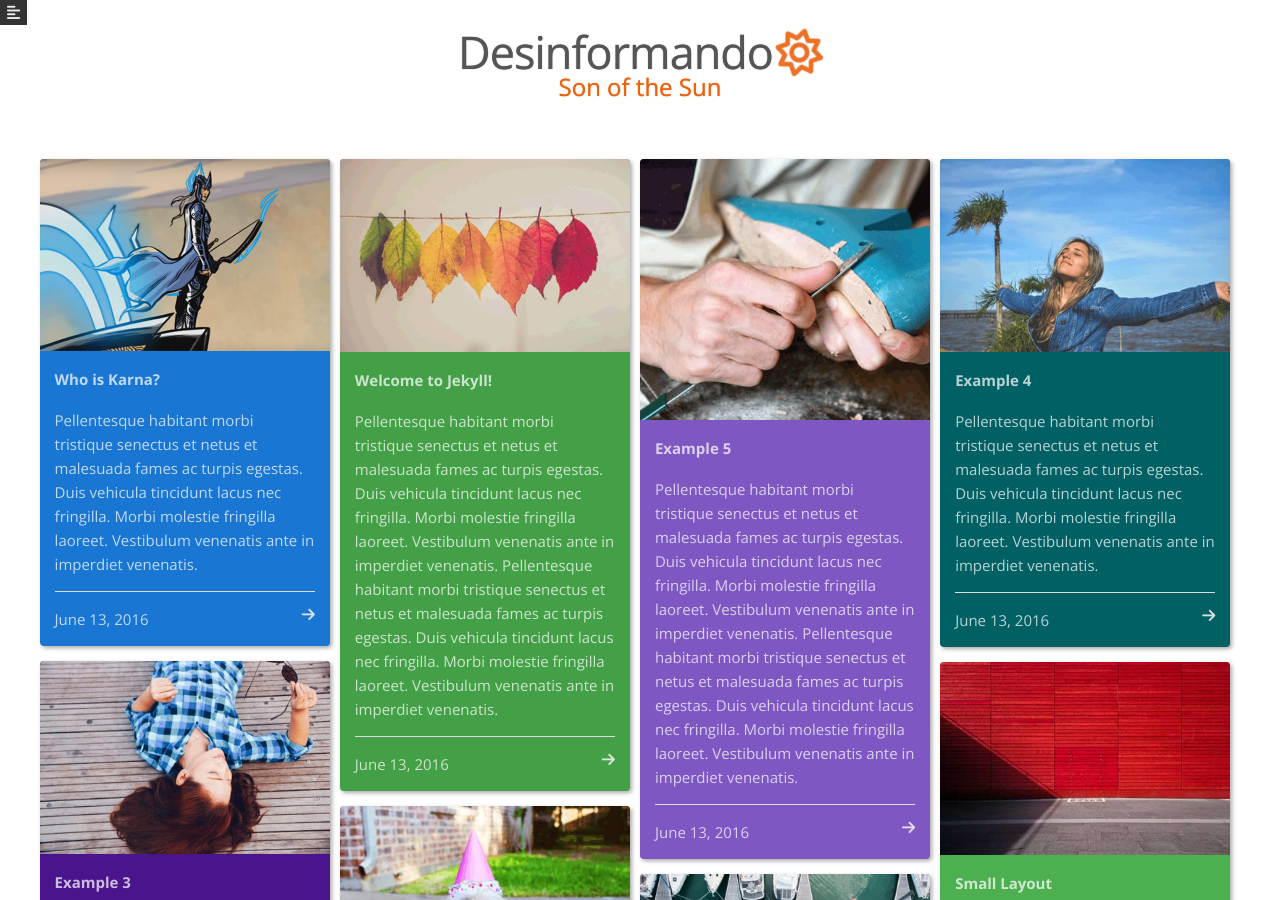
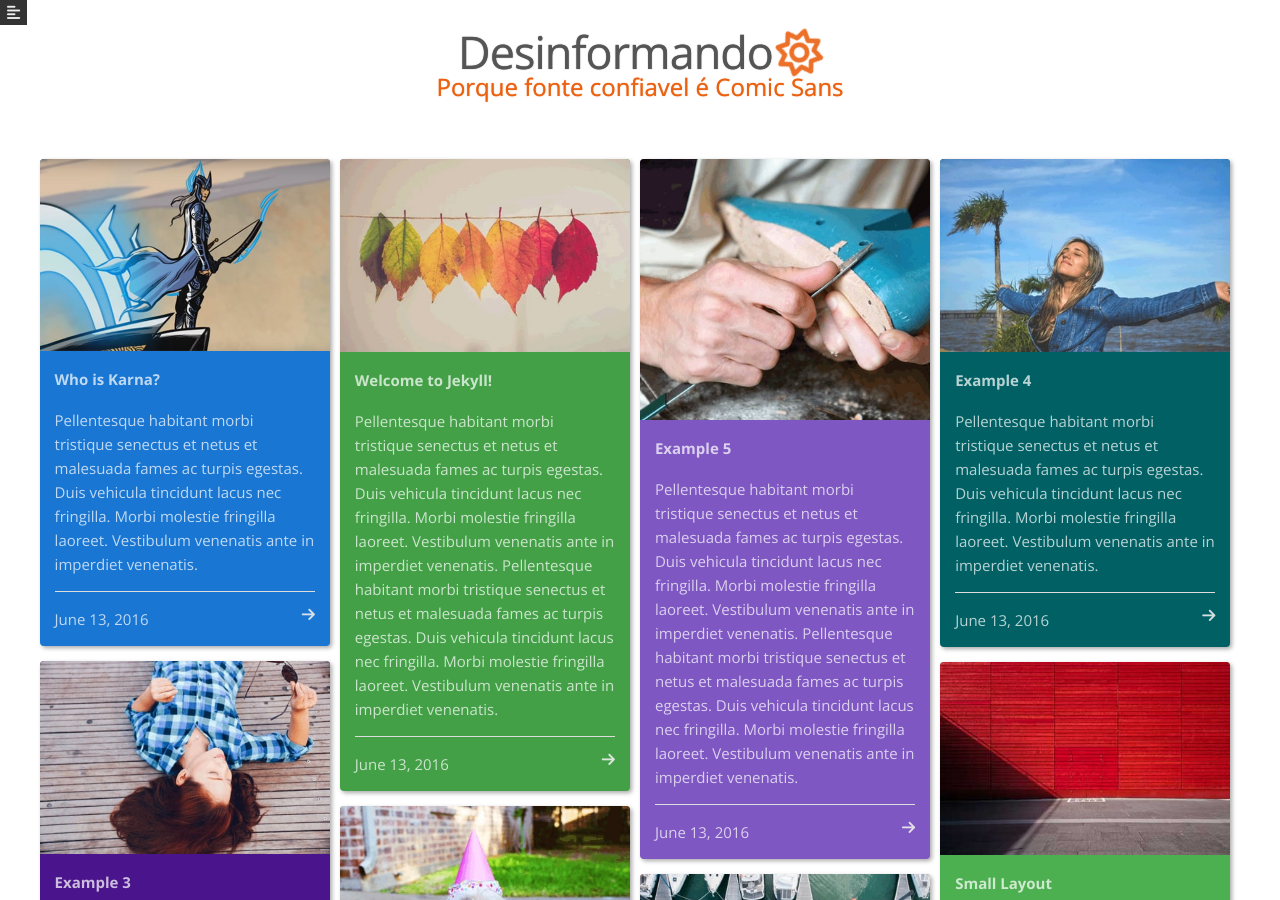
Before and after one commit to desinformando/desinformando.github.io, a Jekyll site: the page built from index.html, in a window 1280 px wide and 900 px high. Built offline with Jekyll 4.4.1, drawn with Linux system fonts in a browser that asks for light colours; nearby versions of some CDN libraries.

Commit message:
Subtitulo

```diff
--- a/_layouts/default.html
+++ b/_layouts/default.html
@@ -15,7 +15,7 @@ layout: compress
 <!-- Use any element to open the sidenav -->
 <span id="slid" onclick="openNav()"><i class="fa fa-align-left" aria-hidden="true"></i></span>
 <a href="{{site.baseurl}}/"><h1 class="header-title">{{site.title}}<i class="fa fa-sun-o" aria-hidden="true"></i> </h1></a>
-<h2 class="header-tagline">Son of the Sun</h2>
+<h2 class="header-tagline">Porque fonte confiavel é Comic Sans</h2>
 </header>
 <div id="main">
 
```
